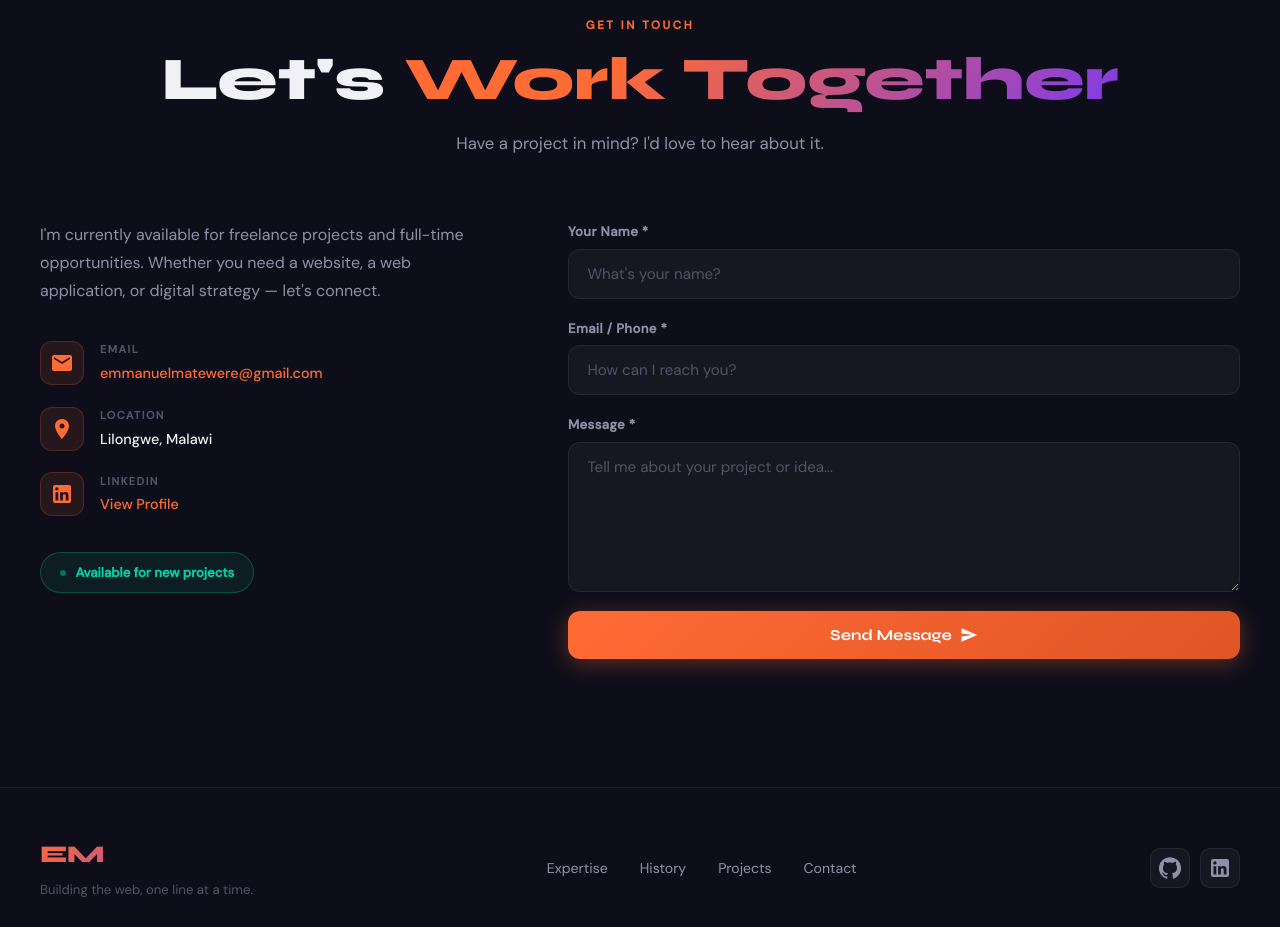
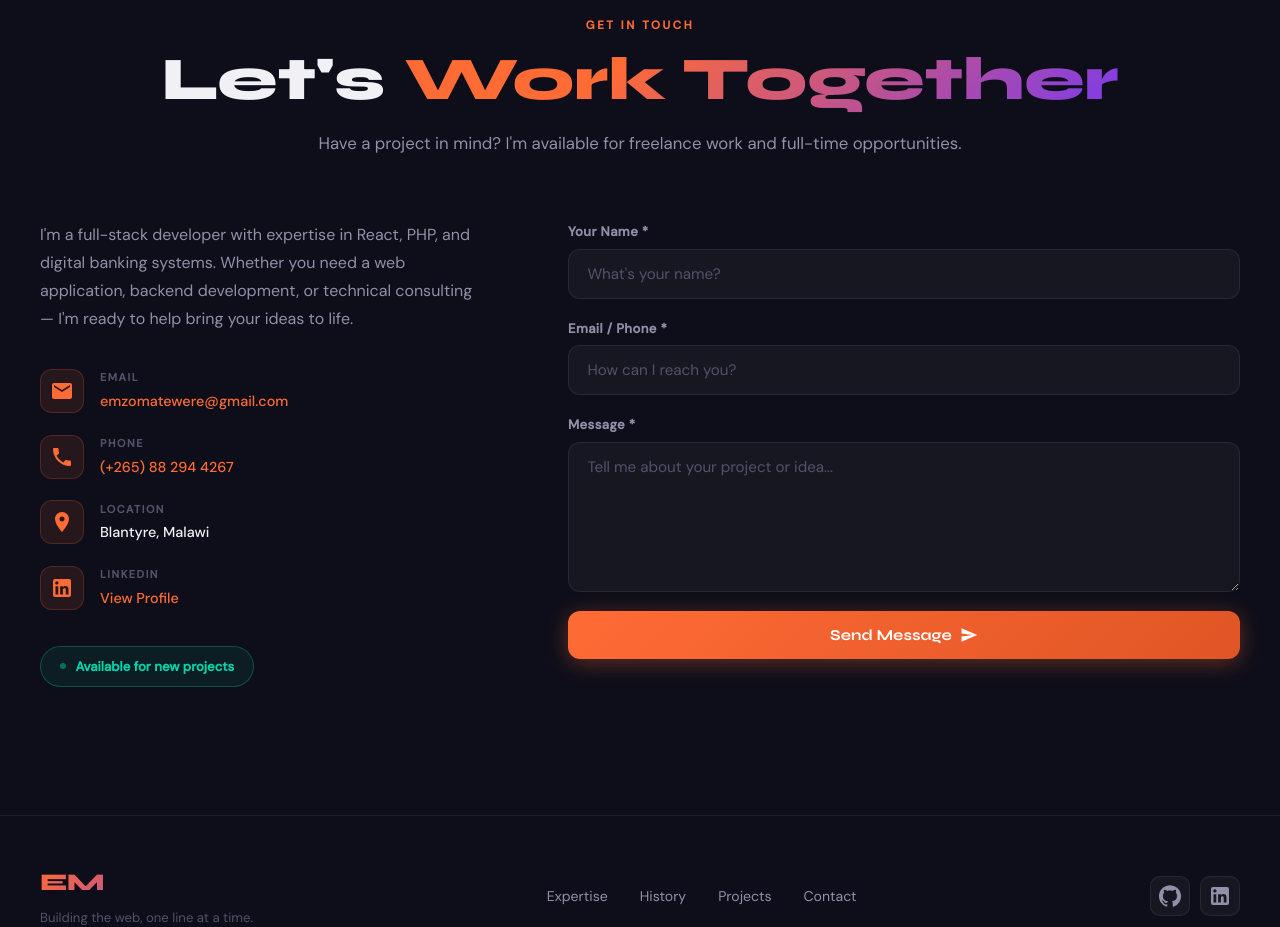
Before and after one commit to riley071/EmmanuelMatewere07, a React (Create React App) app: page / in a window 1280 px wide. Shown: the part 5360-6287 px from the top of the page. Built offline with nearby package versions, Linux system fonts and the light colour scheme.

Commit message:
Update Contact section with CV contact information

```diff
--- a/src/components/Contact.tsx
+++ b/src/components/Contact.tsx
@@ -3,6 +3,7 @@ import EmailIcon       from "@mui/icons-material/Email";
 import LocationOnIcon  from "@mui/icons-material/LocationOn";
 import LinkedInIcon    from "@mui/icons-material/LinkedIn";
 import SendIcon        from "@mui/icons-material/Send";
+import PhoneIcon       from "@mui/icons-material/Phone";
 import "../assets/styles/Contact.scss";
 
 function Contact() {
@@ -40,7 +41,7 @@ function Contact() {
             Let's <span className="highlight">Work Together</span>
           </h1>
           <p className="section-subtitle">
-            Have a project in mind? I'd love to hear about it.
+            Have a project in mind? I'm available for freelance work and full-time opportunities.
           </p>
         </div>
 
@@ -48,15 +49,15 @@ function Contact() {
           {/* ── Info panel ── */}
           <aside className="contact-info">
             <p className="info-intro">
-              I'm currently available for freelance projects and full-time
-              opportunities. Whether you need a website, a web application, or
-              digital strategy — let's connect.
+              I'm a full-stack developer with expertise in React, PHP, and digital banking systems.
+              Whether you need a web application, backend development, or technical consulting — I'm ready to help bring your ideas to life.
             </p>
 
             <ul className="info-details" role="list">
               {[
-                { icon: <EmailIcon />,      label: "Email",    value: "emmanuelmatewere@gmail.com", href: "mailto:emmanuelmatewere@gmail.com" },
-                { icon: <LocationOnIcon />, label: "Location", value: "Lilongwe, Malawi",           href: null },
+                { icon: <EmailIcon />,      label: "Email",    value: "emzomatewere@gmail.com", href: "mailto:emzomatewere@gmail.com" },
+                { icon: <PhoneIcon />,      label: "Phone",    value: "(+265) 88 294 4267", href: "tel:+265882944267" },
+                { icon: <LocationOnIcon />, label: "Location", value: "Blantyre, Malawi",           href: null },
                 { icon: <LinkedInIcon />,   label: "LinkedIn", value: "View Profile",               href: "https://www.linkedin.com/in/emmanuel-matewere-b5a39218b/" },
               ].map(({ icon, label, value, href }) => (
                 <li key={label} className="info-item">
```
